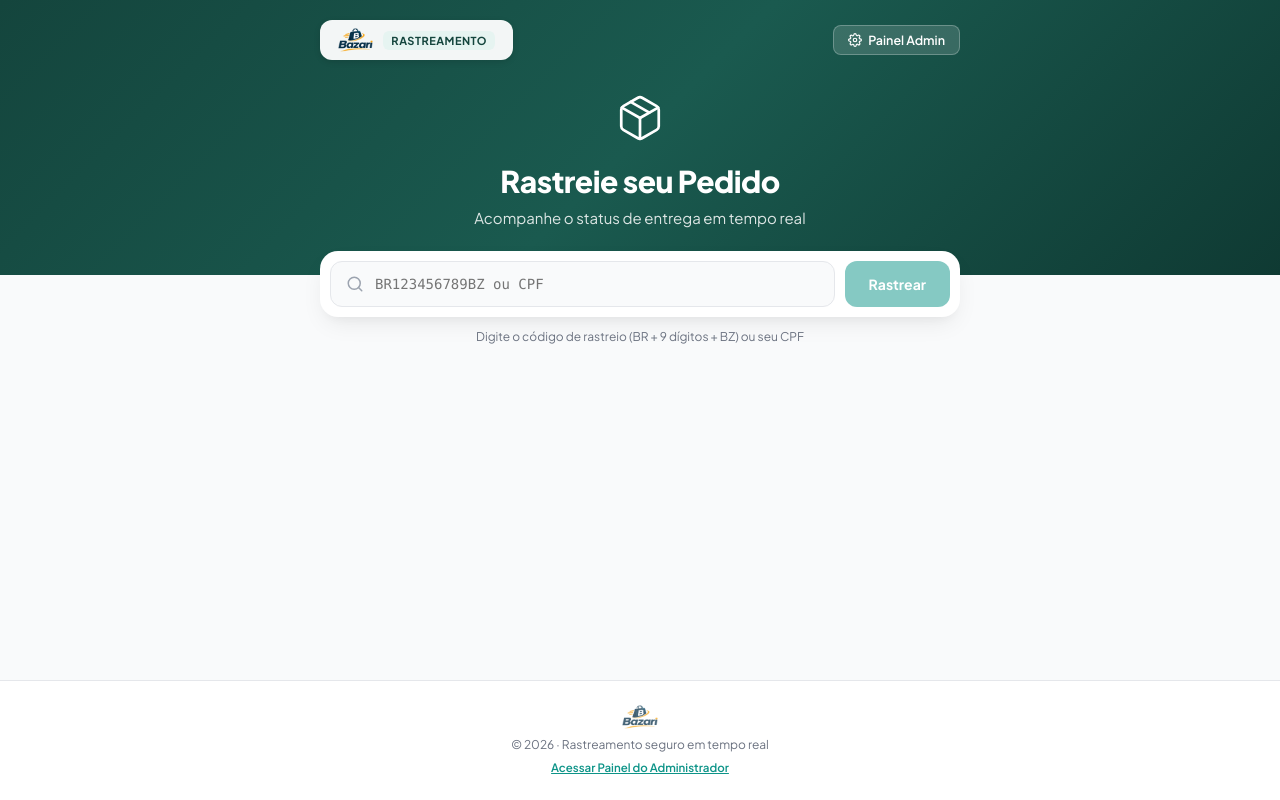
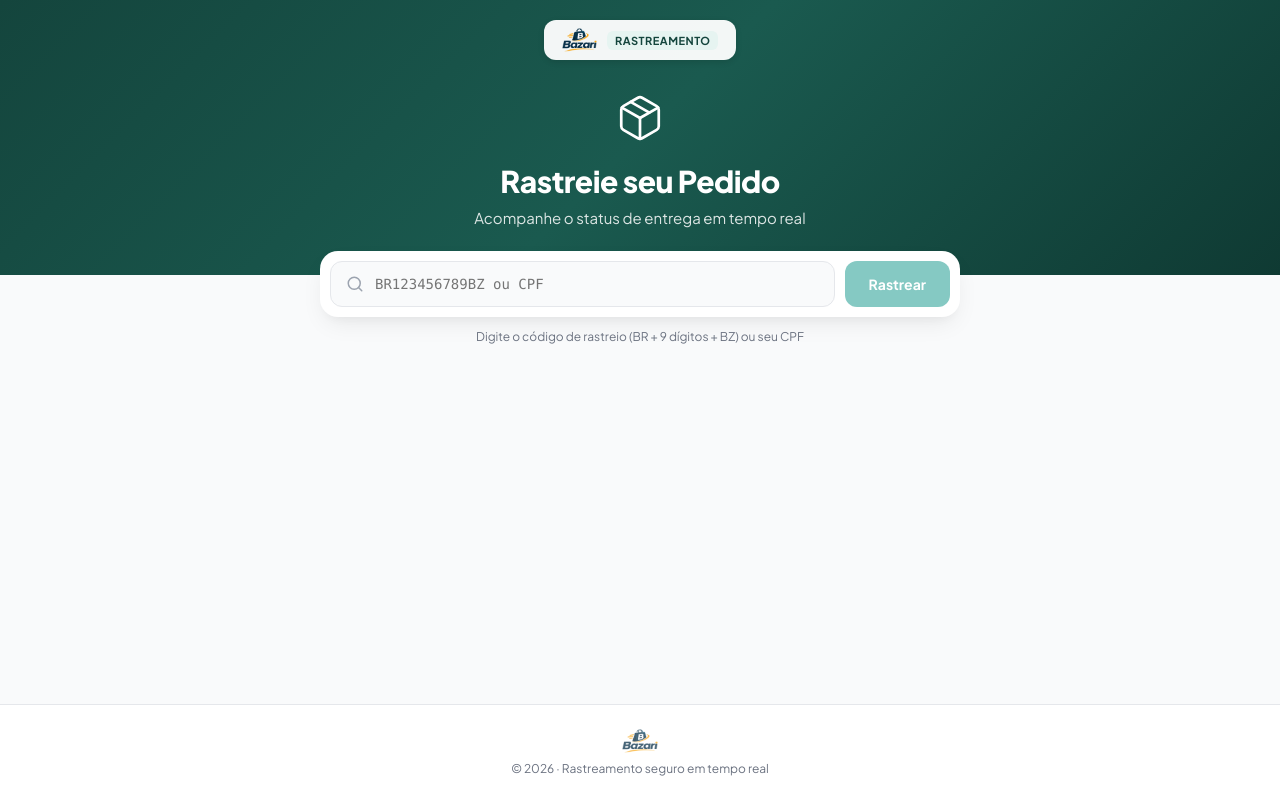
Before and after one commit to marcelogoat/droprastreio, a website: page index.html in a window 1280 px wide. Drawn offline with Linux system fonts and the light colour scheme.

Commit message:
ocultar botao e link do painel admin na tela publica

```diff
--- a/index.html
+++ b/index.html
@@ -46,7 +46,7 @@ input { font-family: inherit; }
   padding: 20px 20px 0;
   display: flex;
   align-items: center;
-  justify-content: space-between;
+  justify-content: center;
 }
 
 .header-logo-pill {
@@ -74,24 +74,6 @@ input { font-family: inherit; }
   font-weight: 700;
   padding: 3px 8px;
   border-radius: 6px;
-}
-
-.admin-nav-link {
-  background: rgba(255, 255, 255, 0.15);
-  color: #FFFFFF;
-  border: 1px solid rgba(255, 255, 255, 0.25);
-  padding: 6px 14px;
-  border-radius: 8px;
-  font-size: 12.5px;
-  font-weight: 600;
-  display: inline-flex;
-  align-items: center;
-  gap: 6px;
-  transition: all 0.15s;
-}
-
-.admin-nav-link:hover {
-  background: rgba(255, 255, 255, 0.25);
 }
 
 .hero-content {
@@ -505,15 +487,6 @@ input { font-family: inherit; }
   color: #6B7280;
 }
 
-.footer-admin-link {
-  display: inline-block;
-  margin-top: 8px;
-  font-size: 11.5px;
-  color: #0D9488;
-  font-weight: 600;
-  text-decoration: underline;
-}
-
 @media (max-width: 640px) {
   .hero-title { font-size: 26px; }
   .search-form-card { flex-direction: column; }
@@ -532,10 +505,6 @@ input { font-family: inherit; }
       <img src="logo.png" alt="Logo">
       <span class="portal-tag">Rastreamento</span>
     </div>
-    <a href="/admin" class="admin-nav-link" title="Acessar painel do administrador">
-      <svg viewBox="0 0 24 24" fill="none" stroke="currentColor" stroke-width="2" width="14" height="14"><circle cx="12" cy="12" r="3"/><path d="M19.4 15a1.65 1.65 0 0 0 .33 1.82l.06.06a2 2 0 0 1 0 2.83 2 2 0 0 1-2.83 0l-.06-.06a1.65 1.65 0 0 0-1.82-.33 1.65 1.65 0 0 0-1 1.51V21a2 2 0 0 1-2 2 2 2 0 0 1-2-2v-.09A1.65 1.65 0 0 0 9 19.4a1.65 1.65 0 0 0-1.82.33l-.06.06a2 2 0 0 1-2.83 0 2 2 0 0 1 0-2.83l.06-.06a1.65 1.65 0 0 0 .33-1.82 1.65 1.65 0 0 0-1.51-1H3a2 2 0 0 1-2-2 2 2 0 0 1 2-2h.09A1.65 1.65 0 0 0 4.6 9a1.65 1.65 0 0 0-.33-1.82l-.06-.06a2 2 0 0 1 0-2.83 2 2 0 0 1 2.83 0l.06.06a1.65 1.65 0 0 0 1.82.33H9a1.65 1.65 0 0 0 1-1.51V3a2 2 0 0 1 2-2 2 2 0 0 1 2 2v.09a1.65 1.65 0 0 0 1 1.51 1.65 1.65 0 0 0 1.82-.33l.06-.06a2 2 0 0 1 2.83 0 2 2 0 0 1 0 2.83l-.06.06a1.65 1.65 0 0 0-.33 1.82V9a1.65 1.65 0 0 0 1.51 1H21a2 2 0 0 1 2 2 2 2 0 0 1-2 2h-.09a1.65 1.65 0 0 0-1.51 1z"/></svg>
-      <span>Painel Admin</span>
-    </a>
   </div>
 
   <div class="hero-content">
@@ -655,7 +624,6 @@ input { font-family: inherit; }
 <footer class="site-footer">
   <img src="logo.png" alt="Logo">
   <p>&copy; 2026 &middot; Rastreamento seguro em tempo real</p>
-  <a href="/admin" class="footer-admin-link">Acessar Painel do Administrador</a>
 </footer>
 
 <script>
```
